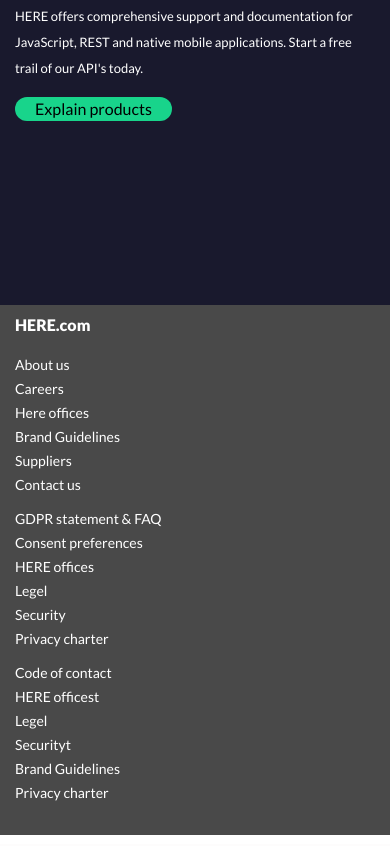
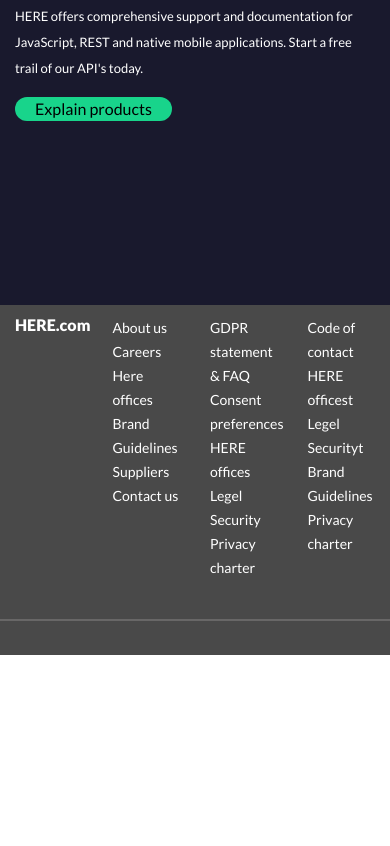
Before and after one commit to tannydev/icon-bootstrap, a plain HTML site: page index.html in a window 390 px wide. Shown: the part 5421-6267 px from the top of the page. After the commit the page ends 6076 px from the top, so only its background shows below. Drawn offline with nearby package versions, Linux system fonts and the light colour scheme.

Commit message:
Add files via upload

```diff
--- a/css/style.css
+++ b/css/style.css
@@ -551,6 +551,6 @@
     font-size: 16px;
 }
      .footer-section {
-    height: 530px;
+    height: 350px;
 }
 }
--- a/index.html
+++ b/index.html
@@ -82,7 +82,7 @@
     <section class="icon-section">
       <div class="container">
         <div class="row">
-          <div class="col-12 col-md-12 col-lg-12 col-xl-12">
+          <div class="col-12 col-md-12 col-lg-12 col-xl-12 w-50%">
             <div class="icon">
               <img src="images/logo-oracle-03.png">
             </div>
@@ -379,12 +379,12 @@
   <section class="footer-section">
       <div class="container">
       <div class="row">
-      <div class="col-md-3">
+      <div class="col-3">
       <div class="footer-text">
       <h2>HERE.com</h2>
       </div>
       </div>
-      <div class="col-md-3">
+      <div class="col-3">
       <div class="footer-text">
       <a href="#">About us</a><br>
       <a href="#">Careers</a><br>
@@ -394,7 +394,7 @@
       <a href="#">Contact us</a><br>
       </div>
       </div>
-      <div class="col-md-3">
+      <div class="col-3">
       <div class="footer-text">
       <a href="#">GDPR statement & FAQ</a><br>
       <a href="#">Consent preferences</a><br>
@@ -404,7 +404,7 @@
       <a href="#">Privacy charter</a><br>
       </div>
       </div>
-      <div class="col-md-3">
+      <div class="col-3">
       <div class="footer-text">
       <a href="#">Code of contact</a><br>
       <a href="#">HERE officest</a><br>
```
